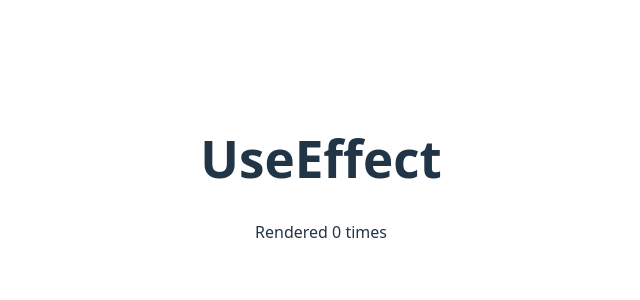
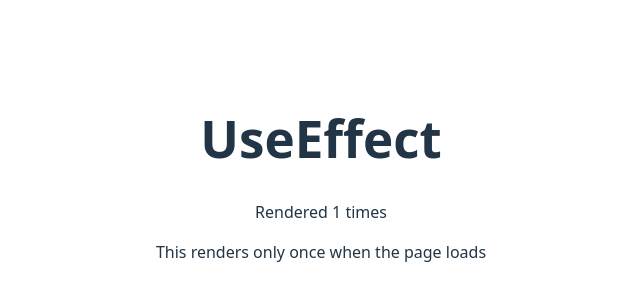
Before and after one commit to harshitS2/Practice-Code-1, a React (Vite) app: page / in a window 1280 px wide. Shown: the part 222-522 px from the top of the page, without its empty margins (319-959 px from the left). Built offline with nearby package versions, Linux system fonts and the light colour scheme.

Commit message:
Rendering only once

```diff
--- a/src/App.jsx
+++ b/src/App.jsx
@@ -4,14 +4,13 @@ import "./App.css";
 function App() {
   const [count, setCount] = useState(0);
   useEffect(() => {
-    // unlimited renders
-    // console.log("Rendered Once");
-    // setCount((prev) => prev + 1);
-  });
+    setCount((prev) => prev + 1);
+  }, []);
   return (
     <>
       <h1>UseEffect</h1>
       <p>Rendered {count} times</p>
+      <p>This renders only once when the page loads</p>
     </>
   );
 }
```
